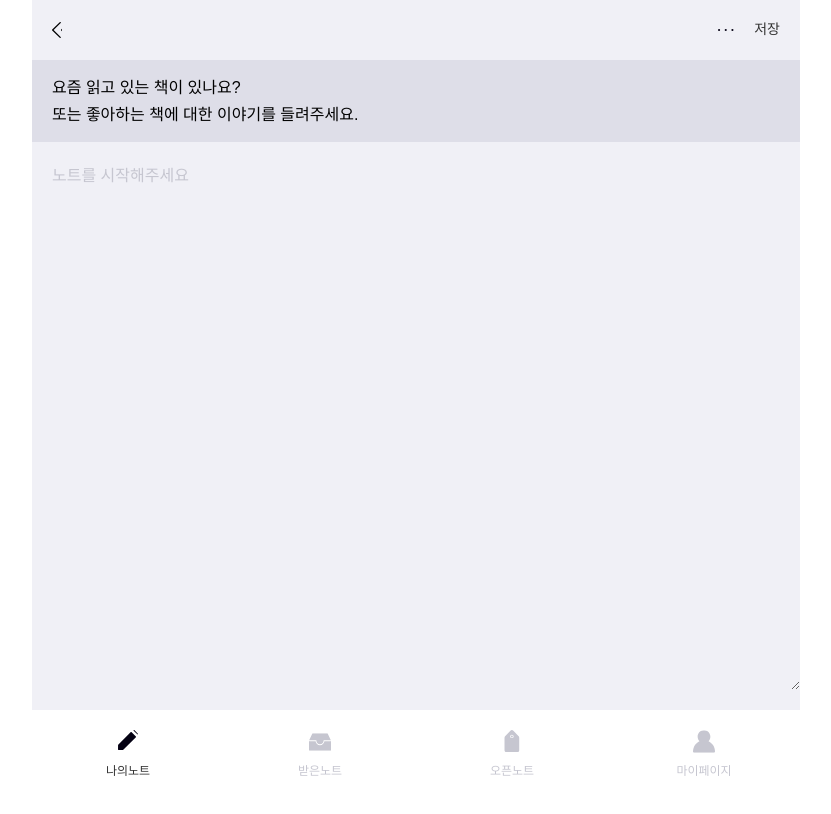
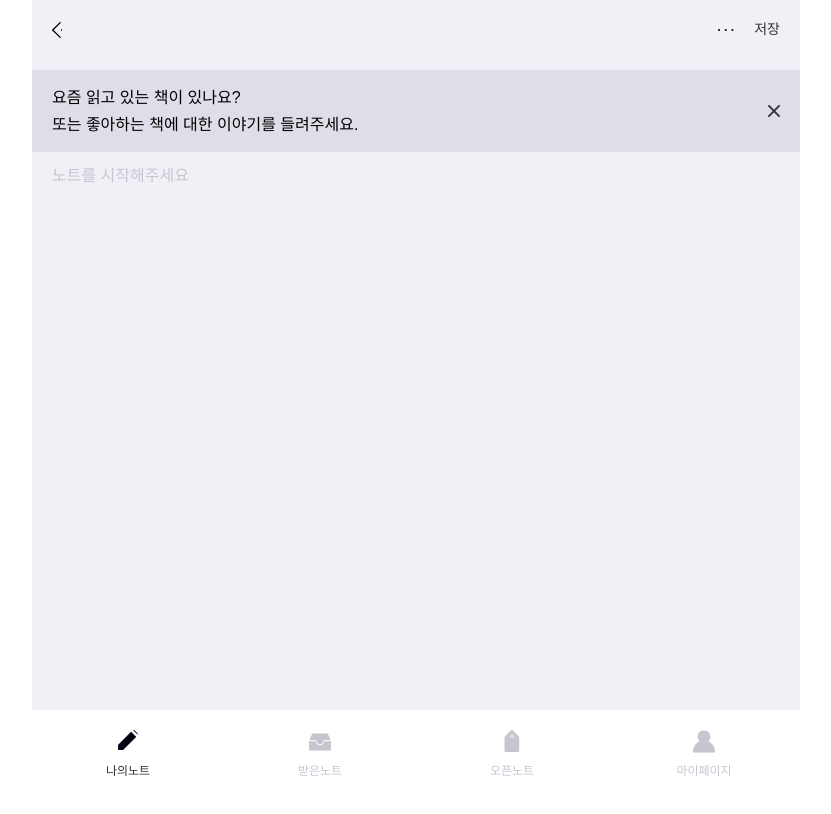
Before and after one commit to wavynote/wavynote, a Next.js app in the folder frontend/: page /write in a window 1280 px wide. Shown: the top 814 px of the page, without its empty margins (224-1055 px from the left). Built offline with nearby package versions, Linux system fonts and the light colour scheme.

Commit message:
feat: textarea, topic area 컴포넌트 상태 활성화 추가

```diff
--- a/frontend/src/app/write/page.tsx
+++ b/frontend/src/app/write/page.tsx
@@ -14,9 +14,18 @@ import Link from "next/link";
 export default function folderEdit() {
 
   const [isDone, setIsOpen] = useState(false);
+  const [isReadOnly, setReadOnly] = useState(false);
 
+  // 수정, 저장 버튼 토글
   function toggleBtn(){
     setIsOpen((isDone) => !isDone);
+    setReadOnly((isReadOnly) => !isReadOnly);
+  }
+
+  // 토픽 닫기
+  const [isClose, setClose] = useState(true);
+  function closeTopic(){
+    setClose((isClose) => !isClose);
   }
 
   return (
@@ -33,20 +42,25 @@ export default function folderEdit() {
               <IconBtn name="" type="etc"></IconBtn>
               {!isDone && <button className="textBtn light" onClick={toggleBtn}>저장</button>}
               {isDone && <div className="headerBtnMin">
-                <button className="textBtn dark" onClick={toggleBtn}>수정</button>
-                <button className="textBtn dark">보내기</button>
+                <button type="button" className="textBtn dark" onClick={toggleBtn}>수정</button>
+                <button type="submit" className="textBtn dark">보내기</button>
               </div>}
             </div>
           </header>
         </section>
-        <section className="topicWrap">
+        {isClose && <section className="topicWrap">
           <p className="topic">
           요즘 읽고 있는 책이 있나요? <br/> 또는 좋아하는 책에 대한 이야기를 들려주세요.
           </p>
+          <p className="icBtnWrap">
+            <button type="button" className="icBtn closeBtn" onClick={closeTopic}></button></p>
+        </section>}
+        <section className="writeWrap">
+          <textarea name="postContent" placeholder="노트를 시작해주세요" readOnly={isReadOnly}></textarea>
         </section>
-        <section className="writeWrap">
-          <textarea placeholder="노트를 시작해주세요"></textarea>
-        </section>
+      </div>
+      <div className="bottomSheet">
+        바텀시트 test
       </div>
     </div>
   );
--- a/frontend/src/assets/scss/button.scss
+++ b/frontend/src/assets/scss/button.scss
@@ -85,4 +85,10 @@ button {
     height: 16px;
     background-image: url("./../images/icons/ic_ellipsis.svg");
   }
+
+  &.closeBtn{
+    width: 12px;
+    height: 12px;
+    background-image: url("./../images/icons/ic_close.svg");
+  }
 }
--- a/frontend/src/assets/scss/layout.scss
+++ b/frontend/src/assets/scss/layout.scss
@@ -22,6 +22,7 @@
       display: flex;
       // gap: 20px;
       flex-direction: column;
+      gap: 10px;
 
       > section{
         padding: 0 20px;
@@ -40,7 +41,8 @@
         /* end of background color and scroll */
 
         &.writeWrap{
-          padding: 20px 0;
+          padding-right: 0;
+          margin-bottom: 20px;
         }
       }
     }
@@ -490,21 +492,25 @@
 /* start of write */
 .topicWrap{
   background-color: #DEDEE8;
+  display: flex;
+  justify-content: space-between;
+  align-items: center;
 
   .topic{
     padding: 14px 0;
   }
+
 }
 
 .writeWrap{
-  min-height: calc(100vh - 232px);
+  min-height: calc(100vh - 263px);
   height: 100%;
 
   textarea{
     background-color: transparent;
     width: 100%;
-    padding-left: 20px;
     min-height: 100%;
+    resize: none;
 
     &::placeholder{
       color: #C6C6D0;
```
Also changed, not shown: frontend/src/assets/images/icons/ic_close.svg (added).
